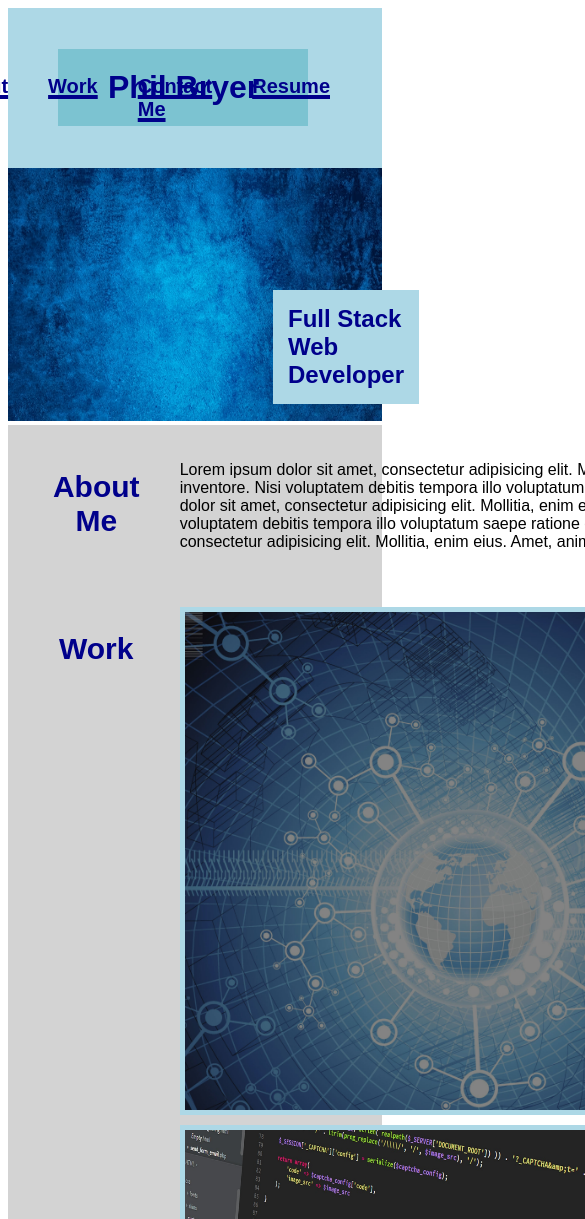
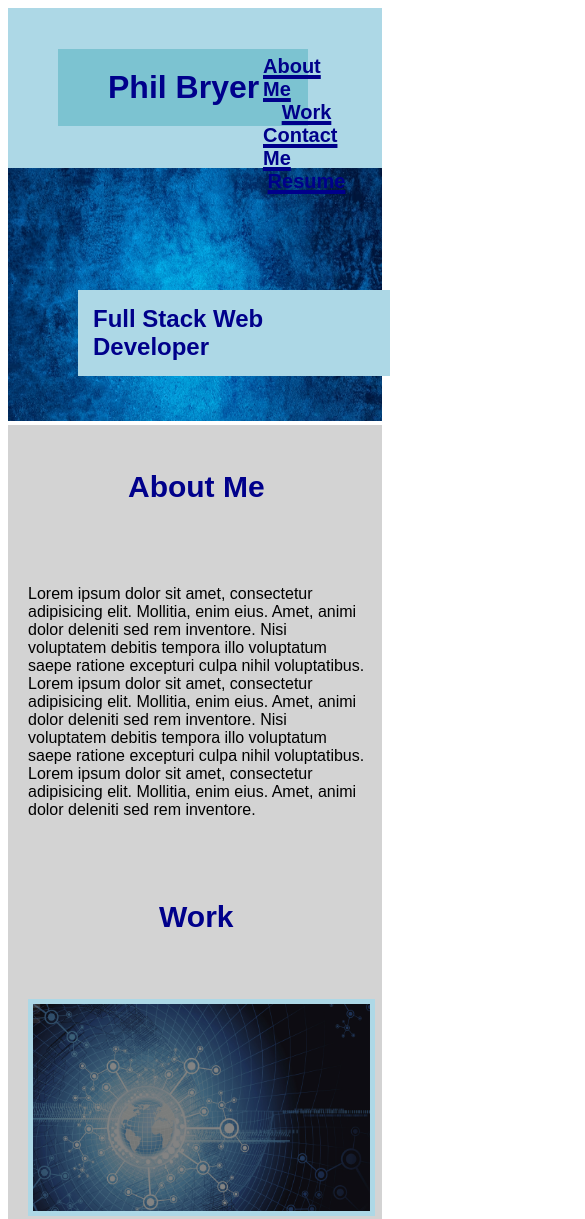
Before and after one commit to pb1983/PB-Portfolio, a plain HTML site: page index.html in a window 390 px wide. Shown: the top 1219 px of the page, 585 px wide, since content can reach past the window. Drawn offline with Linux system fonts and the light colour scheme.

Commit message:
Added media queries. Adjusted css for responsive layout at < 992px and < 768px.

```diff
--- a/assets/style.css
+++ b/assets/style.css
@@ -10,16 +10,16 @@ header {
 
 h1 {
     color: darkblue;
-    background-color: rgb(124, 195, 209);;
+    background-color: rgb(124, 195, 209);
     width: 200px;
     padding: 20px 0px 20px 50px;
 }
 
-main{
+main {
 
-display: grid;
-grid-template-columns: 1fr 3fr;
-background-color: lightgrey;
+    display: grid;
+    grid-template-columns: 1fr 3fr;
+    background-color: lightgrey;
 
 }
 
@@ -54,23 +54,23 @@ section {
     color: white;
 }
 
-.img-section {
+#section-4 {
     display: grid;
     grid-template-columns: 1fr 1fr;
     gap: 20px;
 }
 
-.img-section img {
+#section-4 img {
     width: 100%;
     height: 100%;
     border: 5px solid lightblue;
 }
 
-.img-section img:hover {
+#section-4 img:hover {
     border: 5px solid grey;
 }
 
-#br-image img{
+#br-image img {
     width: 100%;
     height: 30vh;
 }
@@ -116,3 +116,59 @@ section {
 #contact-me {
     padding-top: 30px;
 }
+
+@media screen and (max-width: 992px) {
+
+    main,
+    nav {
+        grid-template-columns: 1fr;
+    }
+
+    #br-image h2 {
+        left: 60%;
+        top: 32%;
+    }
+
+}
+
+
+
+@media screen and (max-width: 768px) {
+
+    main {
+        grid-template-columns: 1fr;
+        grid-template-rows: 1fr;
+        width: 100%;
+    }
+
+    #navbar {
+        flex-direction: column;
+        width: 30%;
+    }
+
+    #navbar a {
+        margin: auto;
+        padding: 0 0 0 30px;
+    }
+
+
+    .contact {
+        flex-direction: column;
+        text-align: center;
+    }
+
+    #section-4 {
+        grid-template-columns: 1fr;
+        width: 100%;
+    }
+
+    #br-image h2 {
+        left: 20%;
+        top: 32%;
+    }
+
+    #img1 {
+        grid-column: 1;
+    }
+
+}
--- a/index.html
+++ b/index.html
@@ -26,23 +26,30 @@
         <section>
             <h2 class="main-h2" id="about-me">About Me</h2>
         </section>
-            <section>
-            <p>Lorem ipsum dolor sit amet, consectetur adipisicing elit. Mollitia, enim eius. Amet, animi dolor deleniti sed rem inventore. Nisi voluptatem debitis tempora illo voluptatum saepe ratione excepturi culpa nihil voluptatibus. Lorem ipsum dolor sit amet, consectetur adipisicing elit. Mollitia, enim eius. Amet, animi dolor deleniti sed rem inventore. Nisi voluptatem debitis tempora illo voluptatum saepe ratione excepturi culpa nihil voluptatibus. Lorem ipsum dolor sit amet, consectetur adipisicing elit. Mollitia, enim eius. Amet, animi dolor deleniti sed rem inventore. </p>
-            </section>
         <section>
-        <h2 class="main-h2" id="work">Work</h2>
+            <p>Lorem ipsum dolor sit amet, consectetur adipisicing elit. Mollitia, enim eius. Amet, animi dolor deleniti
+                sed rem inventore. Nisi voluptatem debitis tempora illo voluptatum saepe ratione excepturi culpa nihil
+                voluptatibus. Lorem ipsum dolor sit amet, consectetur adipisicing elit. Mollitia, enim eius. Amet, animi
+                dolor deleniti sed rem inventore. Nisi voluptatem debitis tempora illo voluptatum saepe ratione
+                excepturi culpa nihil voluptatibus. Lorem ipsum dolor sit amet, consectetur adipisicing elit. Mollitia,
+                enim eius. Amet, animi dolor deleniti sed rem inventore. </p>
         </section>
         <section>
-            <div class="img-section">
-                 <a href=https://pb1983.github.io/prework-study-guide/ id="img1"><img src="./assets/world.jpg" alt="earth blueprint"></a>
+            <h2 class="main-h2" id="work">Work</h2>
+        </section>
+        <section>
+            <div id="section-4">
+                <a href=https://pb1983.github.io/prework-study-guide/ id="img1"><img src="./assets/world.jpg"
+                        alt="earth blueprint"></a>
                 <a href="http://www.google.com"><img src="./assets/code.jpg" alt="computer screen with code"></a>
-                <a href="http://www.google.com"><img src="./assets/webdes.jpg" alt="'web design' button on keyboard"></a>
+                <a href="http://www.google.com"><img src="./assets/webdes.jpg"
+                        alt="'web design' button on keyboard"></a>
                 <a href="http://www.google.com"><img src="./assets/laptop.jpg" alt="laptop with circuit background"></a>
                 <a href="http://www.google.com"><img src="./assets/keyboard.png" alt="keyboard on desk"></a>
             </div>
         </section>
         <section>
-        <h2 class="main-h2" id="contact-me">Contact Me</h2>
+            <h2 class="main-h2" id="contact-me">Contact Me</h2>
         </section>
         <section>
             <div class="contact">
```
